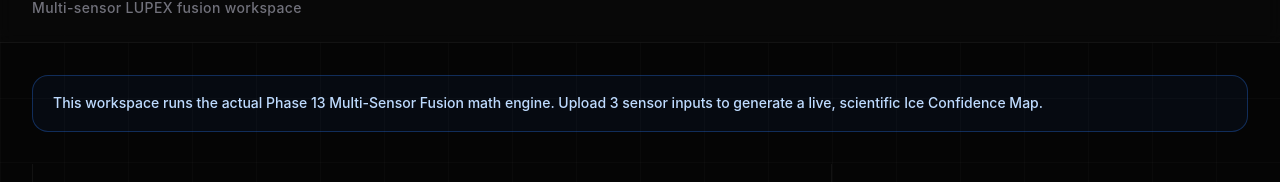
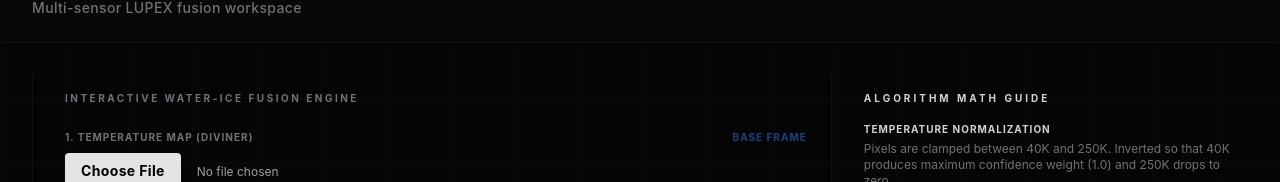
Before and after one commit to Vansh-Baranwal/SIH-Internal-Round-2, a React (Vite) app in the folder web/: page /water-ice in a window 1280 px wide. Shown: the part 222-404 px from the top of the page. Built offline with nearby package versions, Linux system fonts and the light colour scheme; no server answers; a web font is replaced by a local one.

Commit message:
style: remove explanatory text block from water ice intelligence

```diff
--- a/web/src/pages/WaterIceIntelligence.tsx
+++ b/web/src/pages/WaterIceIntelligence.tsx
@@ -56,14 +56,6 @@ export function WaterIceIntelligence() {
       subtitle="Multi-sensor LUPEX fusion workspace"
     >
       <div className="max-w-7xl mx-auto w-full px-8 pt-8 pb-16 space-y-8">
-
-        <div className="rounded-2xl border border-blue-500/30 bg-blue-500/5 px-5 py-4">
-          <div className="flex items-start gap-3 text-blue-200 text-sm font-medium leading-relaxed">
-            <span>
-              This workspace runs the actual Phase 13 Multi-Sensor Fusion math engine. Upload 3 sensor inputs to generate a live, scientific Ice Confidence Map.
-            </span>
-          </div>
-        </div>
 
         <section className="grid grid-cols-1 xl:grid-cols-[1.3fr_0.7fr] gap-6">
           <div className="border-l border-white/5 pl-8 py-4">
```
